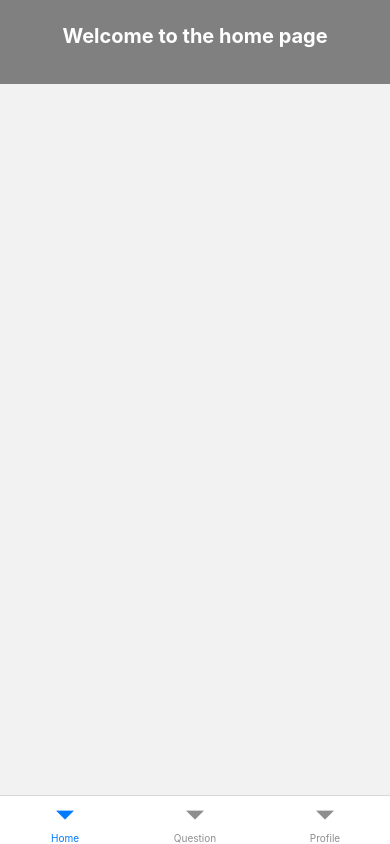
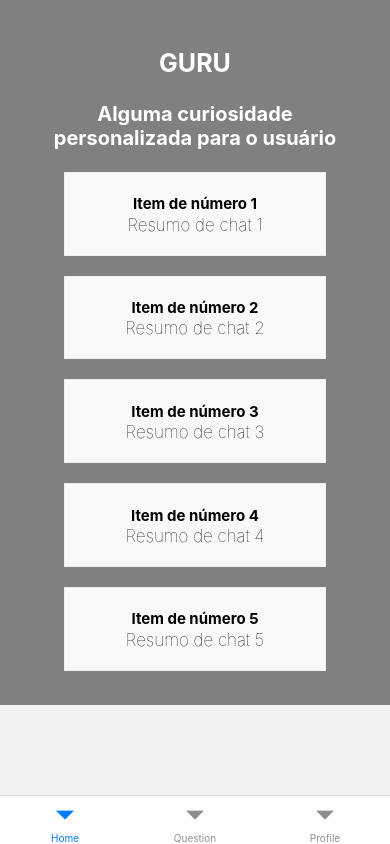
Before and after one commit to Gabriel-ADM/Guru, a React Native app: screen /Home in a window 390 px wide. Built offline with nearby package versions, Linux system fonts and the light colour scheme.

Commit message:
:sparkles: Iniciando protótipo da tela Home

```diff
--- /dev/null
+++ b/components/OldChats.jsx
@@ -0,0 +1,36 @@
+import { Pressable, StyleSheet, Text, View } from "react-native";
+
+export default function OldChats(props, navigation) {
+    return (
+        <View style={styles.card} >
+            <Pressable
+                onPress={() => navigation.navigate(props.link)}
+            >
+                <Text style={styles.cardTitle}>{props.title}</Text>
+                <Text style={styles.cardDesc}>{props.desc}</Text>
+            </Pressable>
+        </View>
+    );
+}
+
+const styles = StyleSheet.create({
+    card: {
+        padding: 20,
+        paddingHorizontal: 60,
+        margin: 10,
+        borderWidth: StyleSheet.hairlineWidth,
+        borderColor: '#f0f0f0',
+        backgroundColor: '#f9f9f9',
+    },
+    cardTitle: {
+        margin: "1%",
+        fontSize: 15,
+        fontWeight: 'bold',
+        textAlign: 'center',
+    },
+    cardDesc: {
+        fontSize: 17,
+        fontWeight: 'lighter',
+        textAlign: 'center',
+    }
+})
--- a/screens/Home.jsx
+++ b/screens/Home.jsx
@@ -1,9 +1,32 @@
-import { Text, View, StyleSheet } from "react-native";
+import { Text, View, StyleSheet, VirtualizedList, FlatList } from "react-native";
+import OldChats from "../components/OldChats";
+
+const getOldChats = (_data, index) => ({
+  id: index,
+  title: `Item de número ${index + 1}`,
+  desc: `Resumo de chat ${index + 1}`,
+})
 
 export default function Home() {
   return (
     <View style={styles.container}>
-            <Text style={styles.paragraph}>Welcome to the home page</Text>
+      <Text style={styles.title}>GURU</Text>
+      <Text style={styles.paragraph}>Alguma curiosidade personalizada para o usuário</Text>
+      {/* <FlatList
+        data={oldChatsArray} // Replace with your actual data array
+        initialNumToRender={5}
+        renderItem={({ item }) => <OldChats title={item.title} desc={item.desc} />}
+        keyExtractor={item => item.id}
+      /> */}
+
+      <VirtualizedList
+        initialNumToRender={3}
+        renderItem={({ item }) => <OldChats title={item.title} desc={item.desc} />}
+        keyExtractor={item => item.id}
+        getItemCount={(_data) => 5}
+        getItem={getOldChats}
+      />
+
     </View>
   )
 }
@@ -15,6 +38,13 @@ const styles = StyleSheet.create(
       justifyContent: 'center',
       padding: 24,
       backgroundColor: 'gray',
+    },
+    title: {
+      margin: "7%",
+      fontSize: 25,
+      fontWeight: 'bolder',
+      textAlign: 'center',
+      color: 'white'
     },
     paragraph: {
       margin: 12,
```
Also changed, not shown: Routes.jsx (added, +25 -0 lines). Lines whose indentation alone changed are shown as unchanged.
